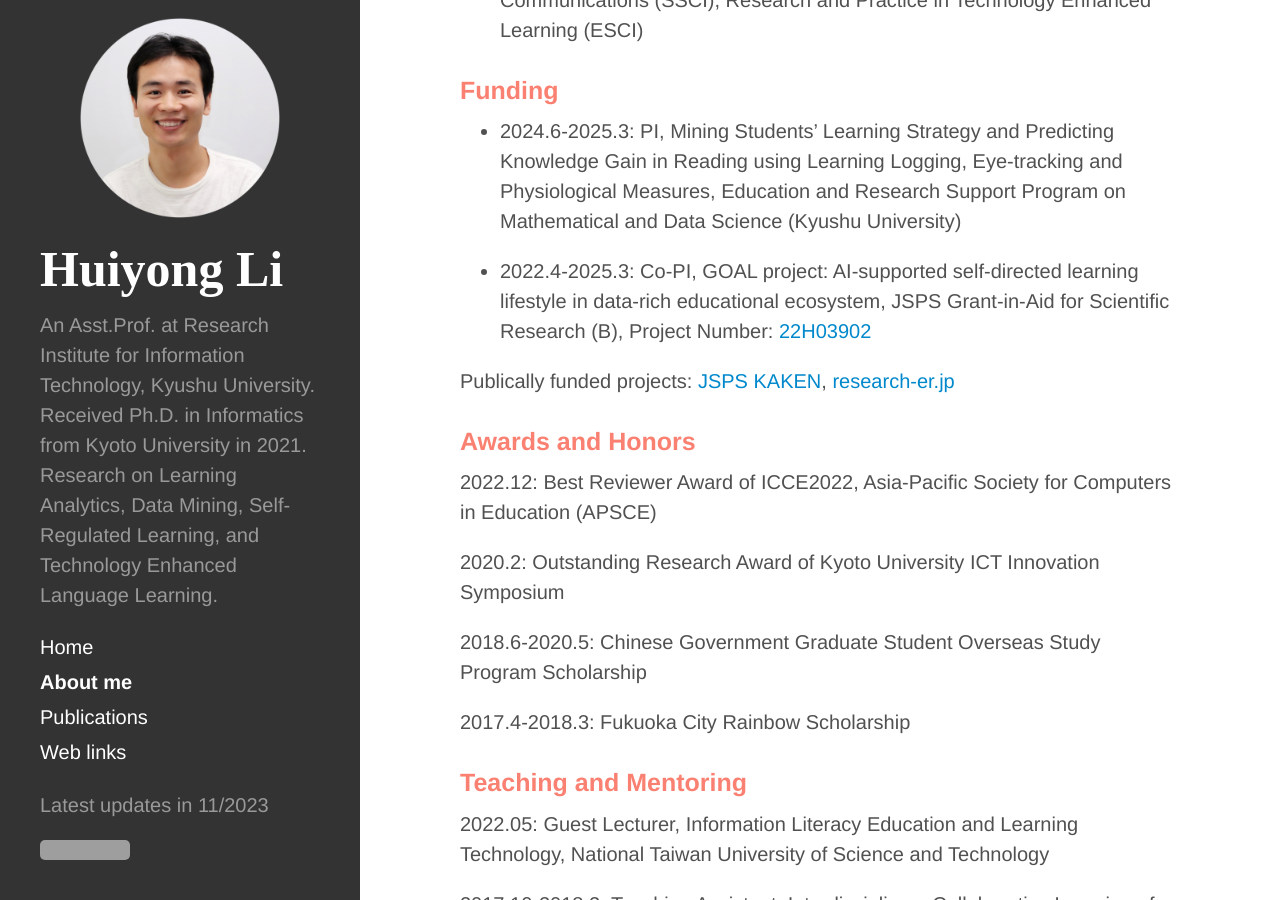
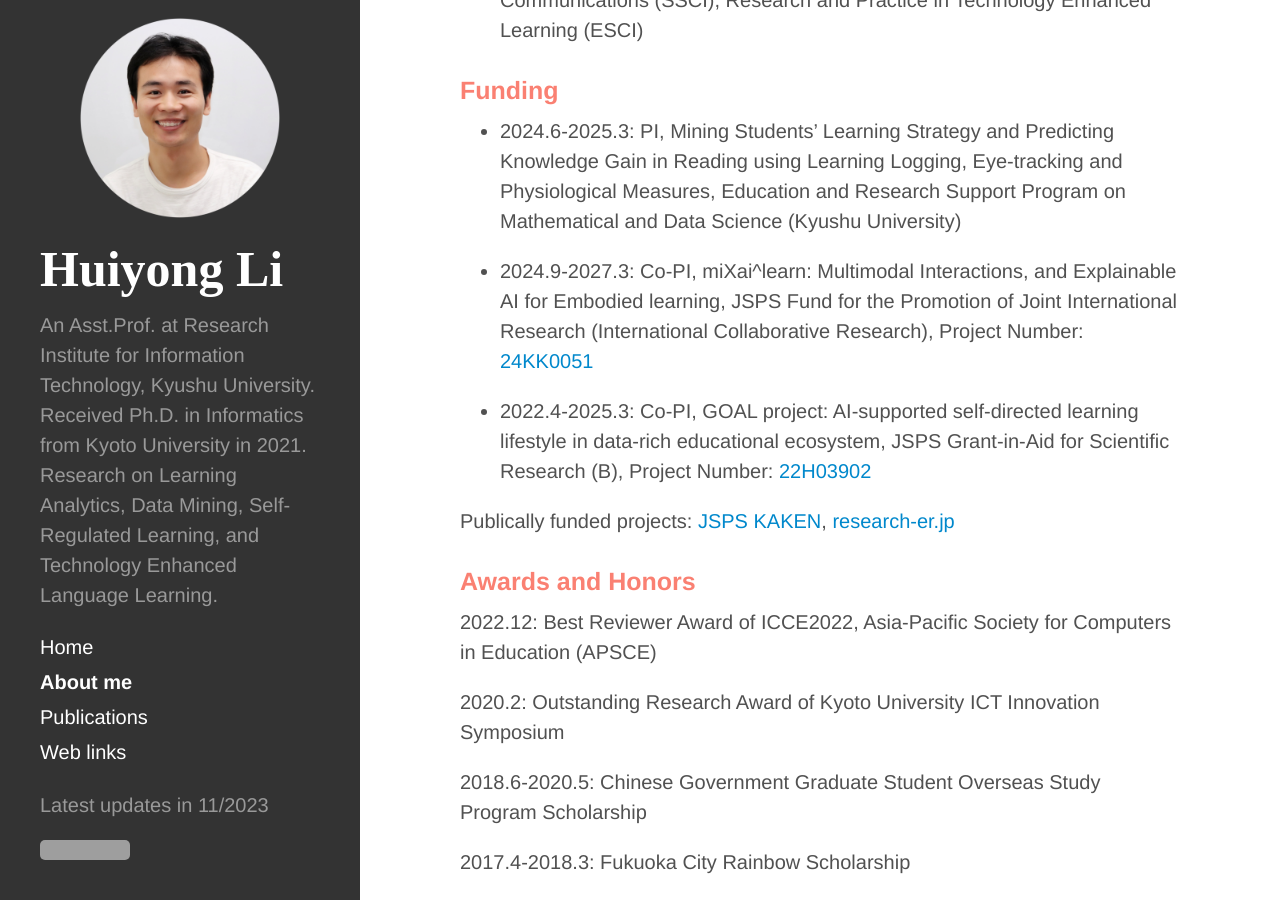
Before and after one commit to li-huiyong/li-huiyong.github.io, a Jekyll site: the page built from about-me.md, in a window 1280 px wide and 900 px high, scrolled down 2031 px. Built offline with Jekyll 4.4.1, drawn with Linux system fonts in a browser that asks for light colours; nearby versions of some CDN libraries; some web fonts are replaced; grey boxes are pictures that could not be loaded.

Commit message:
add miXai project

```diff
--- a/about-me.md
+++ b/about-me.md
@@ -64,6 +64,8 @@ Assistant Professor at Research Institute for Information Technology, Kyushu Uni
 
 * 2024.6-2025.3: PI, Mining Students’ Learning Strategy and Predicting Knowledge Gain in Reading using Learning Logging, Eye-tracking and Physiological Measures, Education and Research Support Program on Mathematical and Data Science (Kyushu University)
 
+* 2024.9-2027.3: Co-PI, miXai^learn: Multimodal Interactions, and Explainable AI for Embodied learning, JSPS Fund for the Promotion of Joint International Research (International Collaborative Research), Project Number: [24KK0051](https://kaken.nii.ac.jp/en/grant/KAKENHI-PROJECT-24KK0051/){:target="_blank"}
+
 * 2022.4-2025.3: Co-PI, GOAL project: AI-supported self-directed learning lifestyle in data-rich educational ecosystem, JSPS Grant-in-Aid for Scientific Research (B), Project Number: [22H03902](https://kaken.nii.ac.jp/en/grant/KAKENHI-PROJECT-22H03902/){:target="_blank"}
 
 Publically funded projects: [JSPS KAKEN](https://nrid.nii.ac.jp/en/nrid/1000060913910/){:target="_blank"}, [research-er.jp](https://research-er.jp/researchers/view/946853){:target="_blank"}
```
